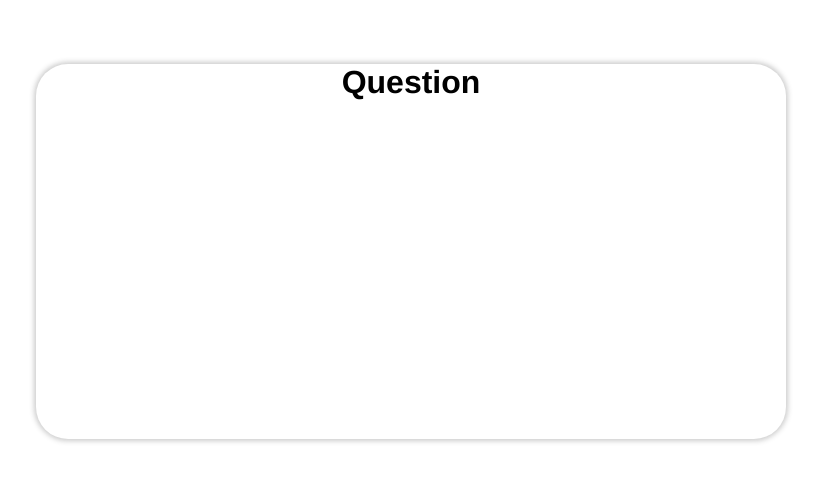
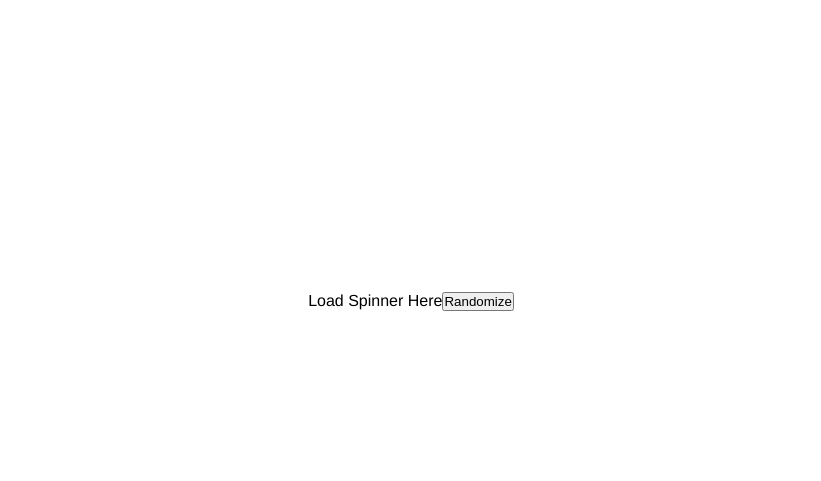
Before and after one commit to Ryanmmlarue/jeapordy, a React (Create React App) app: page / in a window 1280 px wide. Shown: the part 149-630 px from the top of the page, without its empty margins (229-1050 px from the left). Built offline with nearby package versions, Linux system fonts and the light colour scheme.

Commit message:
piped data into UI

```diff
--- a/src/App.js
+++ b/src/App.js
@@ -1,13 +1,31 @@
 import "./App.css";
-import React from "react";
+import React, { useState } from "react";
 import Card from "./features/card/card";
 
-function App() {
+const App = () => {
+  const [data, setData] = useState();
+
+  const onClick = (event) => {
+    fetch("https://jservice.io/api/random")
+      .then(function (response) {
+        return response.json();
+      })
+      .then(function (data) {
+        setData(data);
+      })
+      .catch(function () {
+        console.log("Error retriving data");
+      });
+  };
+
   return (
     <div className="App">
-      <Card />
+      <Card data={data} />
+      <button style={{ marginTop: "100px" }} onClick={onClick}>
+        Randomize
+      </button>
     </div>
   );
-}
+};
 
 export default App;
--- a/src/features/card/card.css
+++ b/src/features/card/card.css
@@ -54,4 +54,13 @@ body {
 
 .front {
   transform: rotateY(0deg);
+  display: flex;
+  flex-direction: column;
+  justify-content: center;
+  align-items: center;
 }
+
+.space-between{
+  display: flex;
+  justify-content: space-between;
+}
--- a/src/features/card/card.js
+++ b/src/features/card/card.js
@@ -1,16 +1,29 @@
 import React from "react";
 import "./card.css";
 
-const Card = () => {
+const Card = ({ data }) => {
+  if (data === undefined) {
+    return <>Load Spinner Here</>;
+  }
+
+  const question = data[0].question;
+  const answer = data[0].answer;
+  const category = data[0].category.title;
+  const value = data[0].value;
+
   return (
     <div className="container">
       <div className="card">
         <div className="front">
-          <h1>Question</h1>
+          <div className="space-between">
+            {/* <h2>{category}</h2>
+            <h2>{value}</h2> */}
+          </div>
+          <h1>{question}</h1>
+          <input type="text" style={{ marginTop: "75px" }}></input>
         </div>
         <div className="back">
-          <h1>Back of Card</h1>
-          <p>Additional info on the back of the card</p>
+          <h1>{answer}</h1>
         </div>
       </div>
     </div>
--- a/src/index.js
+++ b/src/index.js
@@ -1,13 +1,9 @@
-import React from 'react';
-import ReactDOM from 'react-dom/client';
-import './index.css';
-import App from './App';
-import reportWebVitals from './reportWebVitals';
+import React from "react";
+import ReactDOM from "react-dom/client";
+import "./index.css";
+import App from "./App";
+import reportWebVitals from "./reportWebVitals";
 
 //@ts-ignore
-const root = ReactDOM.createRoot(document.getElementById('root'));
-root.render(
-  <React.StrictMode>
-    <App />
-  </React.StrictMode>
-);
+const root = ReactDOM.createRoot(document.getElementById("root"));
+root.render(<App />);
```
